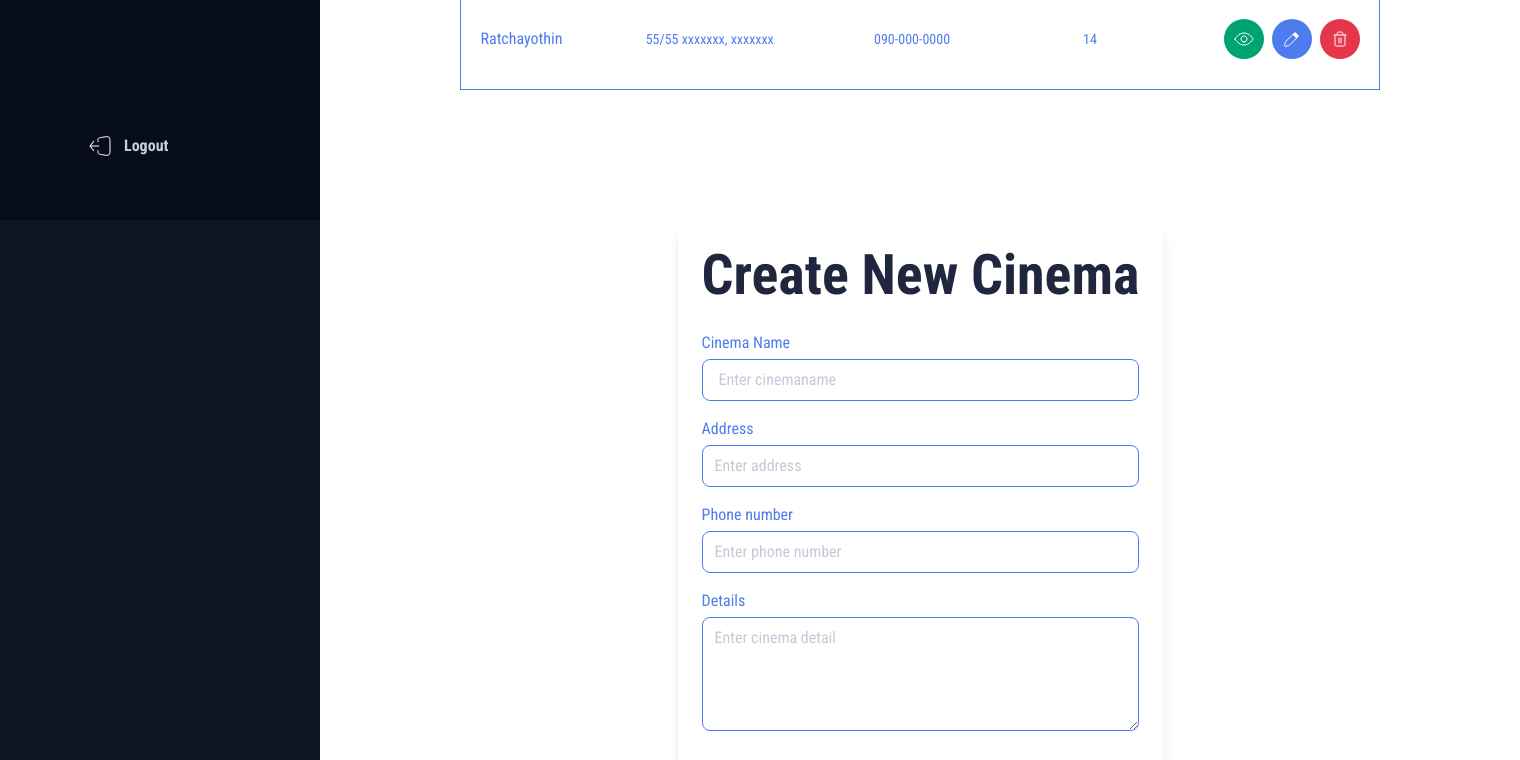
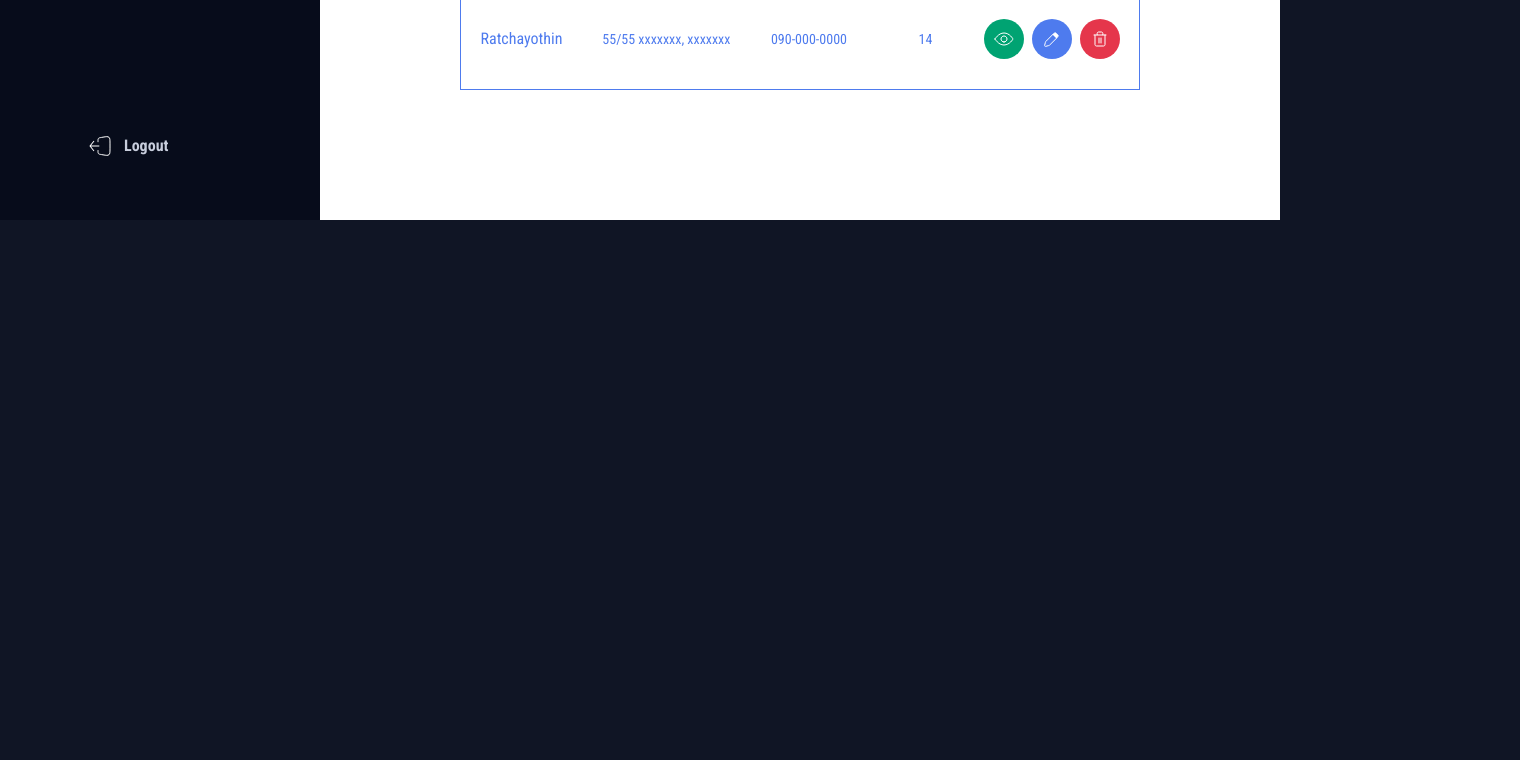
Before and after one commit to KrittidejDev/MinorCineplex, a Next.js app: page /admin/cinema in a window 1280 px wide. Shown: the part 580-1340 px from the top of the page, 1520 px wide, since content can reach past the window. After the commit the page ends 800 px from the top, so only its background shows below. Built offline with nearby package versions, Linux system fonts and the light colour scheme; a web font is replaced by a local one.

Commit message:
refactor: replace Modal with ModalEmpty in CreateNewCinemaCard and update input styles for improved UI consistency

```diff
--- a/src/components/Cards/CreateNewCinemaCard.tsx
+++ b/src/components/Cards/CreateNewCinemaCard.tsx
@@ -1,4 +1,4 @@
-import { Modal } from "../ui/Modal"
+import ModalEmpty from "../Modals/ModalEmpty"
 
 interface CreateNewCinemaCardProps {
     isShowModal: boolean
@@ -7,9 +7,12 @@ interface CreateNewCinemaCardProps {
 
 function CreateNewCinemaCard({ isShowModal, onClose }: CreateNewCinemaCardProps) {
     return (
-
-            <div className="flex items-center justify-center w-[1200px] h-[784px] bg-white">
-                <div className=" rounded-lg shadow-lg p-6 w-auto ">
+        <ModalEmpty
+            isShowModal={isShowModal}
+            onClose={onClose}
+        >
+            <div className="bg-white w-[1200px]">
+                <div className=" rounded-lg shadow-lg px-30 py-10  w-auto ">
                     <h2 className="text-f-56 font-bold mb-6 text-gray-g63f ">Create New Cinema</h2>
 
                     <div className="mb-4">
@@ -17,7 +20,7 @@ function CreateNewCinemaCard({ isShowModal, onClose }: CreateNewCinemaCardProps)
                         <input
                             type="text"
                             placeholder="Enter cinemaname"
-                            className="w-full px-4 py-2 border border-blue-bbee rounded-md text-gray-g3b0"
+                            className="w-full px-4 py-2 border border-gray-300 rounded-md focus:outline-none focus:ring-2 focus:ring-blue-500"
                         />
                     </div>
 
@@ -26,7 +29,7 @@ function CreateNewCinemaCard({ isShowModal, onClose }: CreateNewCinemaCardProps)
                         <input
                             type="text"
                             placeholder="Enter address"
-                            className="w-full px-3 py-2 border border-blue-bbee rounded-md text-gray-g3b0"
+                            className="w-full px-3 py-2 border border-gray-300 rounded-md focus:outline-none focus:ring-2 focus:ring-blue-500"
                         />
                     </div>
 
@@ -35,7 +38,7 @@ function CreateNewCinemaCard({ isShowModal, onClose }: CreateNewCinemaCardProps)
                         <input
                             type="text"
                             placeholder="Enter phone number"
-                            className="w-full px-3 py-2 border border-blue-bbee rounded-md text-gray-g3b0 "
+                            className="w-full px-3 py-2 border border-gray-300 rounded-md focus:outline-none focus:ring-2 focus:ring-blue-500"
                         />
                     </div>
 
@@ -44,7 +47,7 @@ function CreateNewCinemaCard({ isShowModal, onClose }: CreateNewCinemaCardProps)
                         <textarea
                             placeholder="Enter cinema detail"
                             rows={4}
-                            className="w-full px-3 py-2 border border-blue-bbee rounded-md resize-y text-gray-g3b0"
+                            className="w-full px-3 py-2 border border-gray-300 rounded-md resize-y focus:outline-none focus:ring-2 focus:ring-blue-500"
                         />
                     </div>
 
@@ -61,7 +64,7 @@ function CreateNewCinemaCard({ isShowModal, onClose }: CreateNewCinemaCardProps)
                     </div>
                 </div>
             </div>
-
+        </ModalEmpty>
     )
 }
 
```
